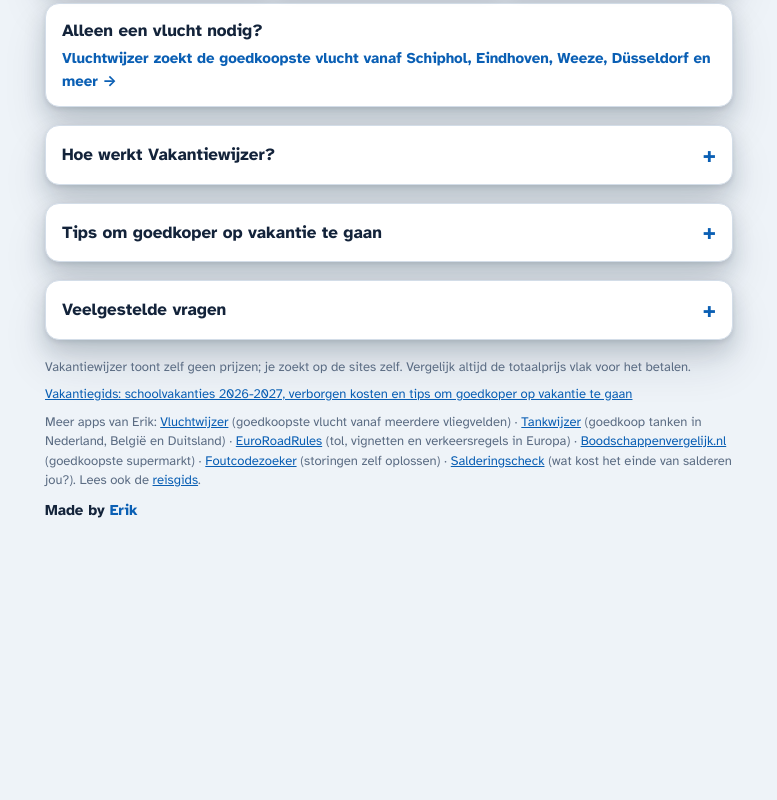
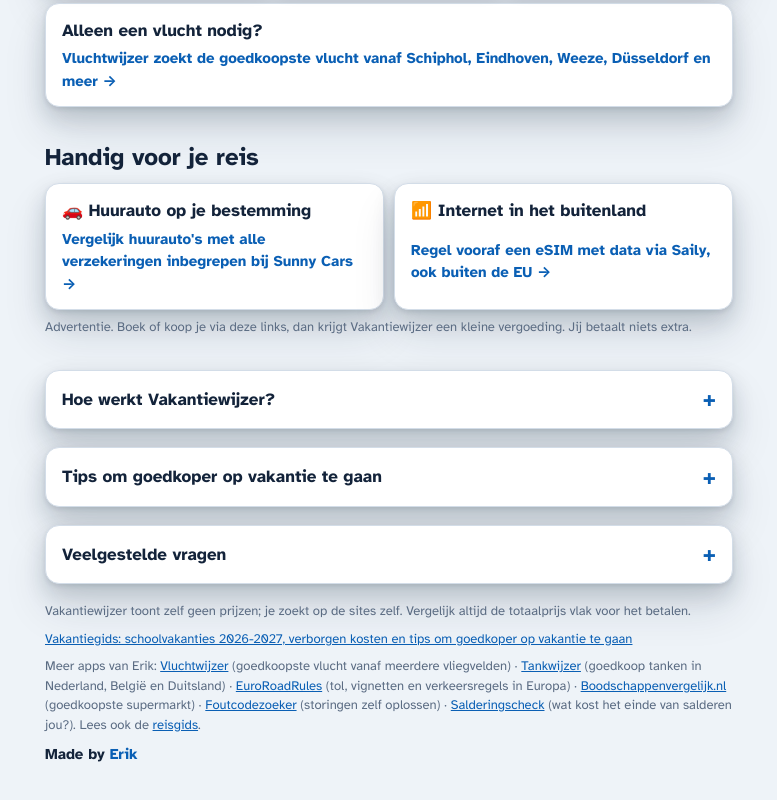
Before and after one commit to djbeltman35-arch/vakantiewijzer, a plain HTML site: page site/index.html in a window 1280 px wide. Shown: the part 1564-2364 px from the top of the page, without its empty margins (481-1258 px from the left). Before the commit the page ends 2149 px from the top, so only its background shows below. Drawn offline with Linux system fonts and the light colour scheme.

Commit message:
Partnerblok Handig voor je reis: Sunny Cars en Saily (Awin), gemarkeerd als advertentie
Co-Authored-By: Claude Opus 5.5 <noreply@anthropic.com>
Claude-Session: https://claude.ai/code/session_01Lxu2CyLGSfNCLxeu15Dh1J

```diff
--- a/site/index.html
+++ b/site/index.html
@@ -134,6 +134,7 @@ footer .made a{color:var(--accent);text-decoration:none}
 }
 @media (min-width:960px) and (max-height:820px){form.card{position:static}}
 @media (prefers-reduced-motion:reduce){*{scroll-behavior:auto!important}}
+.partners{margin:14px 0}.partners h2{margin:0 0 8px}.pgrid{display:grid;gap:10px}@media(min-width:700px){.pgrid{grid-template-columns:1fr 1fr}}.partners .ad{font-size:13px;color:var(--muted);margin:8px 0 0}
 .sister{display:grid;gap:4px;padding:14px 16px;border-radius:14px;border:1px solid var(--line);background:var(--paper);text-decoration:none;color:var(--ink)}
 .sister b{font-size:17px}.sister span{color:var(--accent);font-weight:700;font-size:15px}
 .sister:hover{border-color:var(--accent)}
@@ -278,6 +279,15 @@ form.card{box-shadow:var(--lift-hi)}
 </section>
 
 <a class="sister" href="https://vluchtwijzer.netlify.app/"><b>Alleen een vlucht nodig?</b><span>Vluchtwijzer zoekt de goedkoopste vlucht vanaf Schiphol, Eindhoven, Weeze, Düsseldorf en meer →</span></a>
+
+<section class="partners" aria-labelledby="partH">
+  <h2 id="partH">Handig voor je reis</h2>
+  <div class="pgrid">
+    <a class="sister" href="https://www.awin1.com/cread.php?awinmid=128671&amp;awinaffid=3152283&amp;clickref=vakantiewijzer" rel="sponsored noopener" target="_blank"><b>🚗 Huurauto op je bestemming</b><span>Vergelijk huurauto's met alle verzekeringen inbegrepen bij Sunny Cars →</span></a>
+    <a class="sister" href="https://www.awin1.com/cread.php?awinmid=128623&amp;awinaffid=3152283&amp;clickref=vakantiewijzer" rel="sponsored noopener" target="_blank"><b>📶 Internet in het buitenland</b><span>Regel vooraf een eSIM met data via Saily, ook buiten de EU →</span></a>
+  </div>
+  <p class="ad">Advertentie. Boek of koop je via deze links, dan krijgt Vakantiewijzer een kleine vergoeding. Jij betaalt niets extra.</p>
+</section>
 
 <details class="card">
   <summary>Hoe werkt Vakantiewijzer?</summary>
--- a/site/sw.js
+++ b/site/sw.js
@@ -1,4 +1,4 @@
-const CACHE = "vakantiewijzer-v9";
+const CACHE = "vakantiewijzer-v10";
 const SHELL = ["./", "index.html", "manifest.webmanifest", "icon-192.png", "icon-512.png", "fonts/big-shoulders-display-800.woff2", "fonts/atkinson-hyperlegible-400.woff2", "fonts/atkinson-hyperlegible-700.woff2"];
 self.addEventListener("install", e => {
   e.waitUntil(caches.open(CACHE).then(c => c.addAll(SHELL)).then(() => self.skipWaiting()));
```
